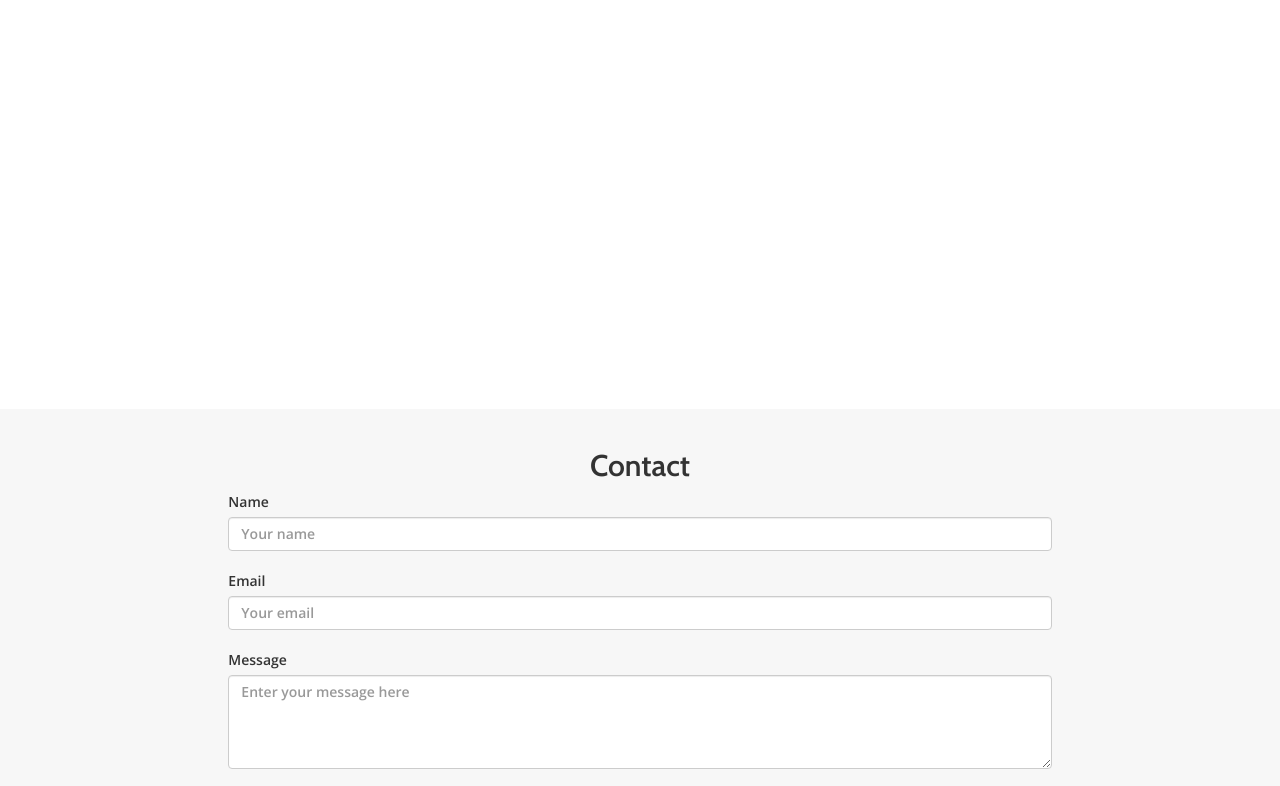
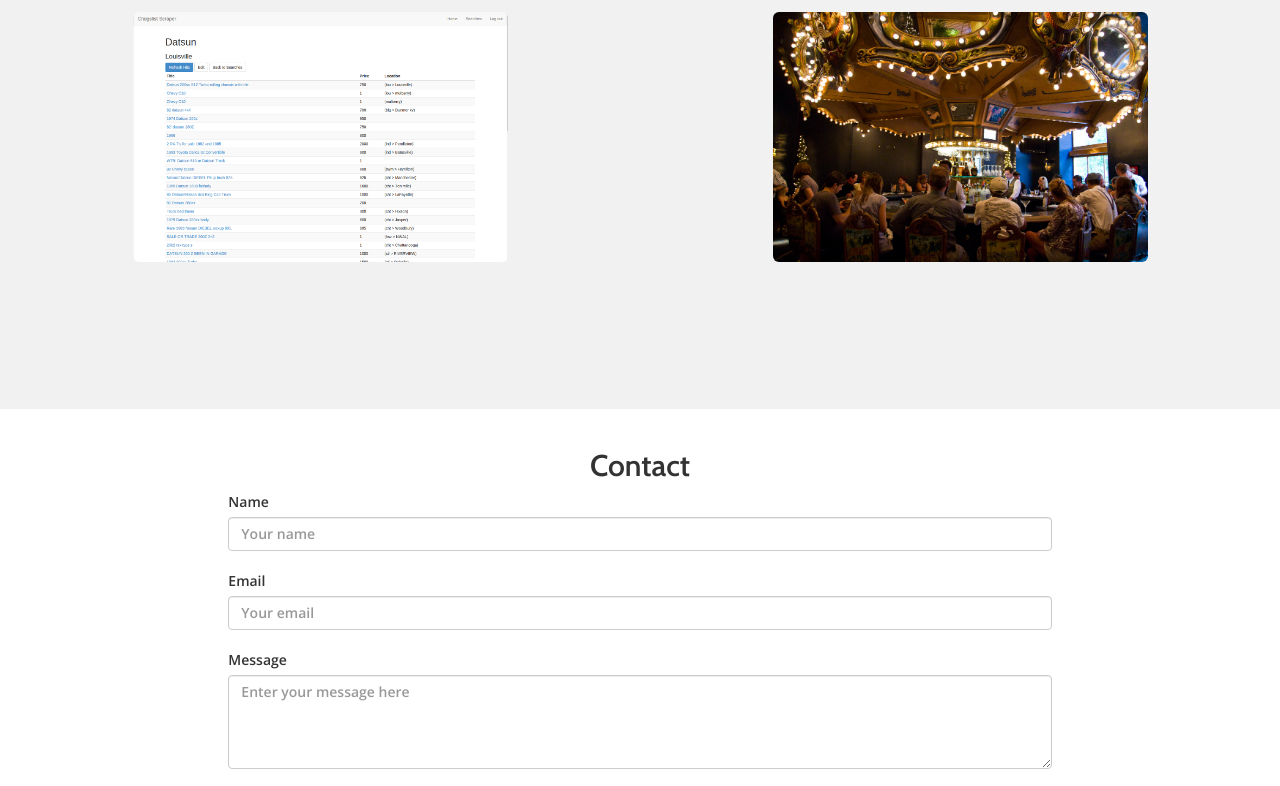
Before and after one commit to curtzimmerman/curtzimmerman.github.io, a plain HTML site: page index.html in a window 1280 px wide. Shown: the part 423-1209 px from the top of the page. Drawn offline with nearby package versions, Linux system fonts and the light colour scheme.

Commit message:
update projects

```diff
--- a/index.html
+++ b/index.html
@@ -44,6 +44,14 @@
 	</div>
 	<div class="projects container-fluid">
 		<h2 class="heading">Projects</h2>
+			<div class="projects-listing">
+				<div class="col-sm-6 project">
+					<img class="img-rounded" src="img/clscraper-web.png">
+				</div>
+				<div class="col-sm-6 project">
+					<img class="img-rounded" src="img/fb-odin.jpg">
+				</div>
+			</div>
 	</div>
 	<div class="container-fluid">
 		<div class="contact row">
--- a/style.css
+++ b/style.css
@@ -88,12 +88,25 @@ div#project-selector-carousel {
 
 div.projects {
 	min-height: 500px;
-	background-color: #fff;
+	background-color: #f1f1f1;
 	padding: 20px 0;
 }
 
 div.projects-info {
 	margin-top: 10px;
+}
+
+div.projects-listing {
+	padding-top: 20px;
+}
+
+div.project {
+	text-align: center;
+}
+
+div.project img {
+	height: 250px;
+	width: 375px;
 }
 
 
@@ -102,7 +115,7 @@ div.projects-info {
 div.contact {
 	min-height: 550px;
 	padding: 20px 0;
-	background-color: #f7f7f7;
+	background-color: #fff;
 	font-family: 'Cabin', sans-serif;
 	font-weight: 600;
 }
```
Also changed, not shown: img/clscraper-web.png (added), img/clscraper.jpg (deleted), img/fb-odin.jpg (added), img/grey_wash_wall/grey_wash_wall.png (deleted), img/grey_wash_wall/readme.txt (deleted), 1 other file.
